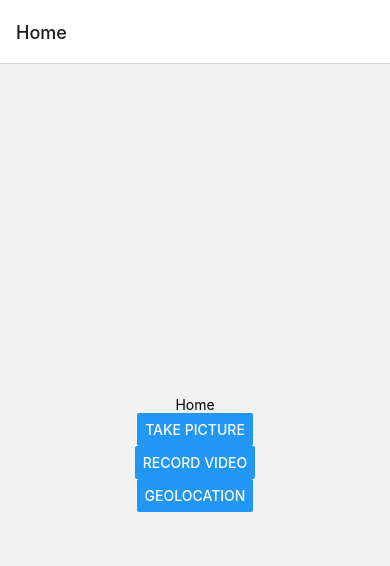
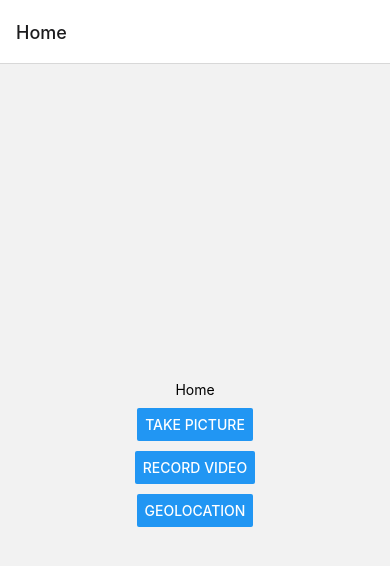
Before and after one commit to AvirukBasak/react-native-test-app, a React Native app: screen / in a window 390 px wide. Shown: the top 566 px of the page. Built offline with nearby package versions, Linux system fonts and the light colour scheme.

Commit message:
Refactor styling in App component

```diff
--- a/App.tsx
+++ b/App.tsx
@@ -1,3 +1,5 @@
+/* eslint-disable react-native/no-inline-styles */
+
 import React from 'react';
 import {NavigationContainer} from '@react-navigation/native';
 import {createStackNavigator} from '@react-navigation/stack';
@@ -13,7 +15,13 @@ const Home = () => {
   const navigation = useNavigation();
 
   return (
-    <View style={{flex: 1, justifyContent: 'center', alignItems: 'center'}}>
+    <View
+      style={{
+        flex: 1,
+        justifyContent: 'center',
+        alignItems: 'center',
+        gap: 10,
+      }}>
       <Text>Home</Text>
       <Button
         title="Take Picture"
```
